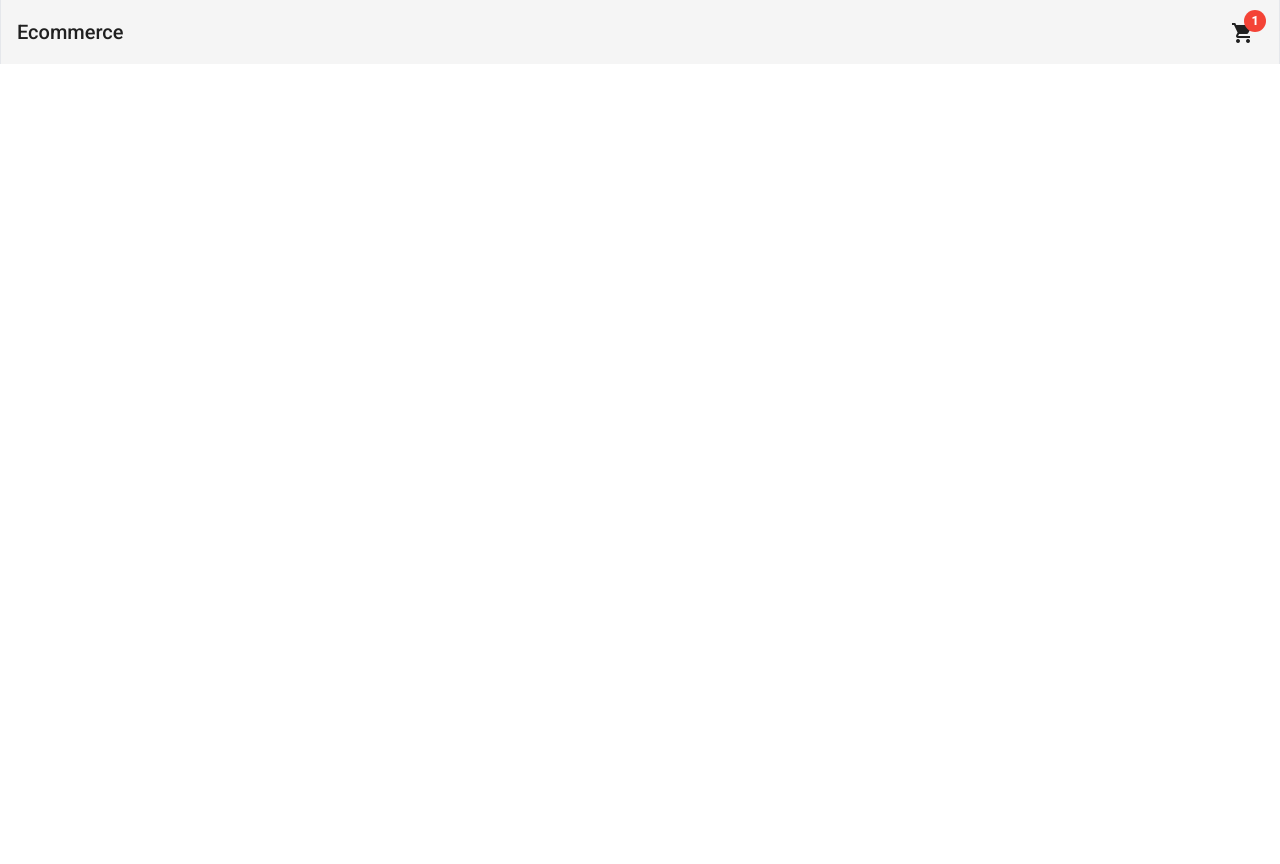
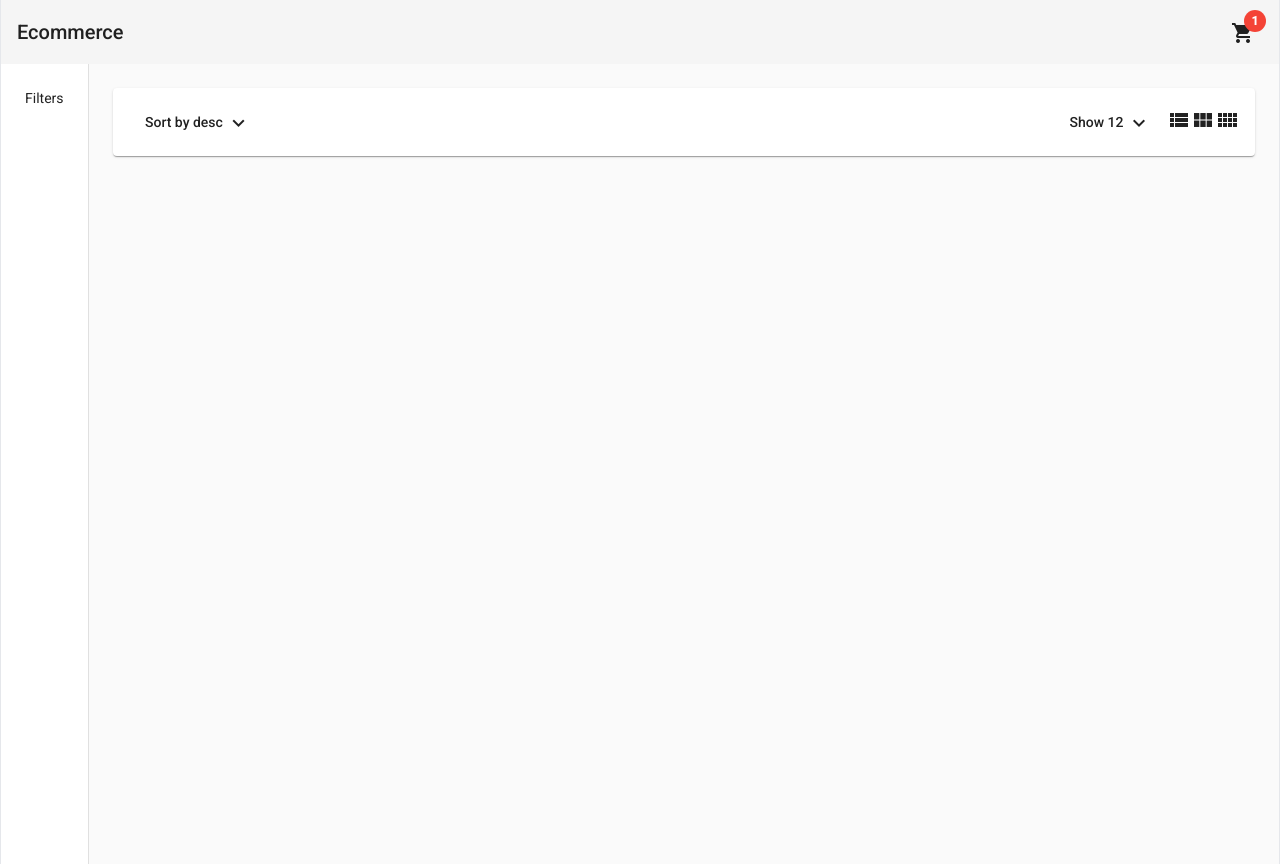
Before and after one commit to ankurinfoniti/angular-basic-ecommerce, an Angular app: page /home in a window 1280 px wide. Before the commit this address led to /. Before the commit the page ends 800 px from the top, so only its background shows below. Built offline with nearby package versions, Linux system fonts and the light colour scheme.

Commit message:
product page menu

```diff
--- a/src/app/app-routing.module.ts
+++ b/src/app/app-routing.module.ts
@@ -1,10 +1,21 @@
 import { NgModule } from '@angular/core';
 import { RouterModule, Routes } from '@angular/router';
+import { HomeComponent } from './pages/home/home.component';
 
-const routes: Routes = [];
+const routes: Routes = [
+  {
+    path: 'home',
+    component: HomeComponent,
+  },
+  {
+    path: '',
+    redirectTo: 'home',
+    pathMatch: 'full',
+  },
+];
 
 @NgModule({
   imports: [RouterModule.forRoot(routes)],
-  exports: [RouterModule]
+  exports: [RouterModule],
 })
-export class AppRoutingModule { }
+export class AppRoutingModule {}
--- a/src/app/app.component.html
+++ b/src/app/app.component.html
@@ -1 +1,3 @@
 <app-header></app-header>
+
+<router-outlet></router-outlet>
--- /dev/null
+++ b/src/app/pages/home/components/product-header/product-header.component.html
@@ -0,0 +1,32 @@
+<mat-card class="mb-4">
+  <div class="flex justify-between">
+    <div>
+      <button mat-button [mat-menu-trigger-for]="sortByMenu">
+        Sort by {{ sort }}
+        <mat-icon>expand_more</mat-icon>
+      </button>
+      <mat-menu #sortByMenu="matMenu">
+        <button (click)="onSortUpdated('desc')" mat-menu-item>desc</button>
+        <button (click)="onSortUpdated('asc')" mat-menu-item>asc</button>
+      </mat-menu>
+    </div>
+    <div class="flex items-center">
+      <div>
+        <button mat-button [mat-menu-trigger-for]="menu">
+          Show {{ itemsShowCount }}
+          <mat-icon>expand_more</mat-icon>
+        </button>
+        <mat-menu #menu="matMenu">
+          <button (click)="onItemsUpdated(12)" mat-menu-item>12</button>
+          <button (click)="onItemsUpdated(24)" mat-menu-item>24</button>
+          <button (click)="onItemsUpdated(36)" mat-menu-item>36</button>
+        </mat-menu>
+      </div>
+      <button>
+        <mat-icon (click)="onColumnsUpdated(1)">view_list</mat-icon>
+        <mat-icon (click)="onColumnsUpdated(3)">view_module</mat-icon>
+        <mat-icon (click)="onColumnsUpdated(4)">view_comfy</mat-icon>
+      </button>
+    </div>
+  </div>
+</mat-card>
--- /dev/null
+++ b/src/app/pages/home/components/product-header/product-header.component.ts
@@ -0,0 +1,28 @@
+import { Component, EventEmitter, OnInit, Output } from '@angular/core';
+
+@Component({
+  selector: 'app-product-header',
+  templateUrl: './product-header.component.html',
+  styleUrls: ['./product-header.component.css'],
+})
+export class ProductHeaderComponent implements OnInit {
+  @Output() columnsCountChange = new EventEmitter<number>();
+  sort = 'desc';
+  itemsShowCount = 12;
+
+  constructor() {}
+
+  ngOnInit(): void {}
+
+  onSortUpdated(newSort: string): void {
+    this.sort = newSort;
+  }
+
+  onItemsUpdated(count: number): void {
+    this.itemsShowCount = count;
+  }
+
+  onColumnsUpdated(colsNum: number): void {
+    this.columnsCountChange.emit(colsNum);
+  }
+}
--- /dev/null
+++ b/src/app/pages/home/home.component.html
@@ -0,0 +1,13 @@
+<mat-drawer-container
+  [autosize]="true"
+  class="min-h-full max-w-7xl mx-auto border-x"
+>
+  <mat-drawer mode="side" opened class="p-6">
+    <div>Filters</div>
+  </mat-drawer>
+  <mat-drawer-content class="p-6">
+    <app-product-header
+      (columnsCountChange)="oncolumnsCountChange($event)"
+    ></app-product-header>
+  </mat-drawer-content>
+</mat-drawer-container>
--- /dev/null
+++ b/src/app/pages/home/home.component.ts
@@ -0,0 +1,18 @@
+import { Component, OnInit } from '@angular/core';
+
+@Component({
+  selector: 'app-home',
+  templateUrl: './home.component.html',
+  styleUrls: ['./home.component.css'],
+})
+export class HomeComponent implements OnInit {
+  cols = 3;
+
+  constructor() {}
+
+  ngOnInit(): void {}
+
+  oncolumnsCountChange(colsNum: number): void {
+    this.cols = colsNum;
+  }
+}
```
Also changed, not shown: src/app/app.module.ts (+8 -1 lines), src/app/pages/home/components/product-header/product-header.component.css (added), src/app/pages/home/home.component.css (added), 2 other files (tests, documents, lock files or other folders).
